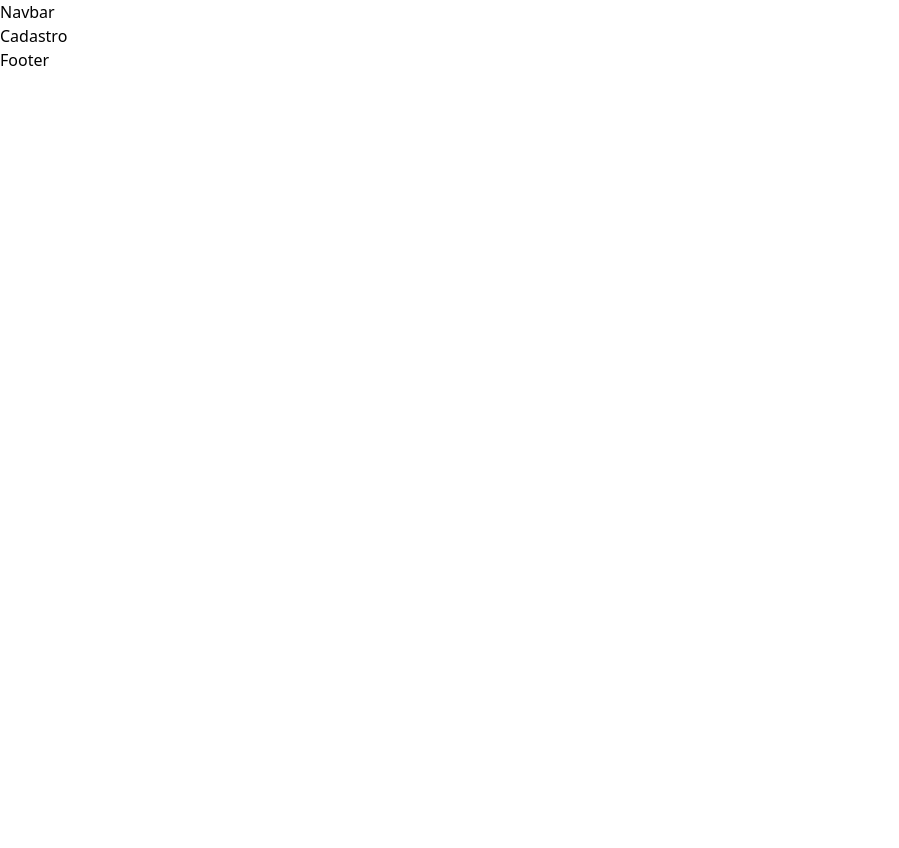
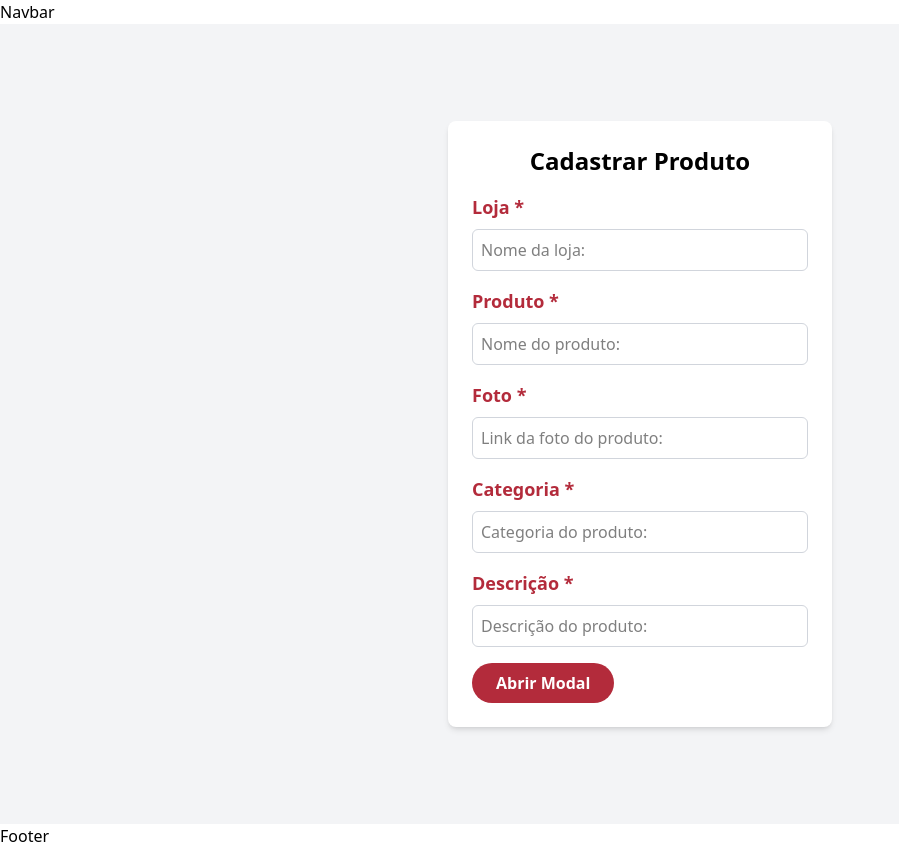
Before and after one commit to gen-projects/Your_Food, a React (Vite) app: page /cadastro in a window 1280 px wide. Shown: the whole page, without its empty margins (0-899 px from the left). Before the commit the page ends 800 px from the top, so only its background shows below. Built offline with nearby package versions, Linux system fonts and the light colour scheme; no server answers.

Commit message:
:sparkles: feat: criação modal | página cadastrar

```diff
--- a/src/App.tsx
+++ b/src/App.tsx
@@ -1,10 +1,11 @@
 import { ToastContainer } from "react-toastify";
 import { AuthProvider } from "./contexts/AuthContext";
 import { BrowserRouter, Route, Routes } from "react-router-dom";
+import Modal from "./components/modal/Modal";
+import Cadastro from "./pages/cadastro/Cadastro"; // Corrigindo o caminho da importação
 
 function App() {
   return (
-
     <>
       <AuthProvider>
         <ToastContainer />
@@ -12,35 +13,18 @@ function App() {
           <div className="min-h-[88.7dvh]">
             <h1>Navbar</h1>
             <Routes>
-              <Route path="/" element={<h1>Home</h1>} />
               <Route path="/" element={<h1>Login</h1>} />
               <Route path="/home" element={<h1>Home</h1>} />
-              <Route path="/cadastro" element={<h1>Cadastro </h1>} />
-              <Route path="/login" element={<h1>Login </h1>} />
-              <Route path="/categorias" element={<h1>ListaCategorias </h1>} />
-              <Route
-                path="/cadastrarcategoria"
-                element={<h1>FormCategoria </h1>}
-              />
-              <Route
-                path="/editarcategoria/:id"
-                element={<h1>FormCategoria </h1>}
-              />
-              <Route
-                path="/deletarcategoria/:id"
-                element={<h1>DeletarCategoria </h1>}
-              />
-              <Route path="/produtos" element={<h1>ListaProdutos </h1>} />
+              <Route path="/cadastro" element={<Cadastro />} />
+              <Route path="/categorias" element={<h1>ListaCategorias</h1>} />
+              <Route path="/cadastrarcategoria" element={<h1>FormCategoria</h1>} />
+              <Route path="/editarcategoria/:id" element={<h1>FormCategoria</h1>} />
+              <Route path="/deletarcategoria/:id" element={<h1>DeletarCategoria</h1>} />
+              <Route path="/produtos" element={<h1>ListaProdutos</h1>} />
               <Route path="/cadastrarproduto" element={<h1>FormProduto</h1>} />
-              <Route
-                path="/editarproduto/:id"
-                element={<h1>FormProduto </h1>}
-              />
-              <Route
-                path="/deletarproduto/:id"
-                element={<h1>DeletarProduto </h1>}
-              />
-              <Route path="/perfil" element={<h1>Perfil </h1>} />
+              <Route path="/editarproduto/:id" element={<h1>FormProduto</h1>} />
+              <Route path="/deletarproduto/:id" element={<h1>DeletarProduto</h1>} />
+              <Route path="/perfil" element={<h1>Perfil</h1>} />
             </Routes>
             <h1>Footer</h1>
           </div>
--- /dev/null
+++ b/src/components/modal/Modal.tsx
@@ -0,0 +1,22 @@
+import Popup from "reactjs-popup";
+import BotaoVermelho from "../botao/BotaoVermelho";
+
+interface ModalProps {
+    label: string;
+    children: React.ReactNode;
+}
+
+function Modal({ label, children }: ModalProps) {
+    return (
+        <Popup
+            trigger={
+                <BotaoVermelho texto={label}/>
+            }
+            modal
+        >
+            {children}
+        </Popup>
+    );
+}
+
+export default Modal;
--- /dev/null
+++ b/src/pages/cadastro/Cadastro.tsx
@@ -0,0 +1,62 @@
+// src/CadastroProduto.tsx
+import React from 'react';
+import Modal from '../../components/modal/Modal';
+import BotaoVermelho from '../../components/botao/BotaoVermelho';
+
+const Cadastro: React.FC = () => {
+    return (
+        <div className="flex items-center justify-center min-h-screen bg-gray-100">
+            <div className="bg-white p-6 rounded-lg shadow-md w-96">
+                <h1 className="text-2xl font-bold text-center mb-4">Cadastrar Produto</h1>
+
+                <h2 className="text-lg font-semibold mb-2 text-[#B32B3B]">Loja *</h2>
+                <input
+                    type="text"
+                    id="loja"
+                    placeholder="Nome da loja:"
+                    className="w-full p-2 border border-gray-300 rounded-md focus:outline-none focus:ring-2 focus:ring-blue-500 mb-4"
+                />
+
+                <h2 className="text-lg font-semibold mb-2 text-[#B32B3B]">Produto *</h2>
+                <input
+                    type="text"
+                    id="produto"
+                    placeholder="Nome do produto:"
+                    className="w-full p-2 border border-gray-300 rounded-md focus:outline-none focus:ring-2 focus:ring-blue-500 mb-4"
+                />
+
+                <h2 className="text-lg font-semibold mb-2 text-[#B32B3B]">Foto *</h2>
+                <input
+                    type="text"
+                    id="foto"
+                    placeholder="Link da foto do produto:"
+                    className="w-full p-2 border border-gray-300 rounded-md focus:outline-none focus:ring-2 focus:ring-blue-500 mb-4"
+                />
+
+                <h2 className="text-lg font-semibold mb-2 text-[#B32B3B]">Categoria *</h2>
+                <input
+                    type="text"
+                    id="categoria"
+                    placeholder="Categoria do produto:"
+                    className="w-full p-2 border border-gray-300 rounded-md focus:outline-none focus:ring-2 focus:ring-blue-500 mb-4"
+                />
+
+
+                <h2 className="text-lg font-semibold mb-2 text-[#B32B3B]">Descrição *</h2>
+                <input
+                    type="text"
+                    id="descrição"
+                    placeholder="Descrição do produto:"
+                    className="w-full p-2 border border-gray-300 rounded-md focus:outline-none focus:ring-2 focus:ring-blue-500 mb-4"
+                />
+
+                <Modal label="Abrir Modal">
+                 <BotaoVermelho texto="Adicionar"/>
+                </Modal>
+
+            </div>
+        </div>
+    );
+};
+
+export default Cadastro;
```
